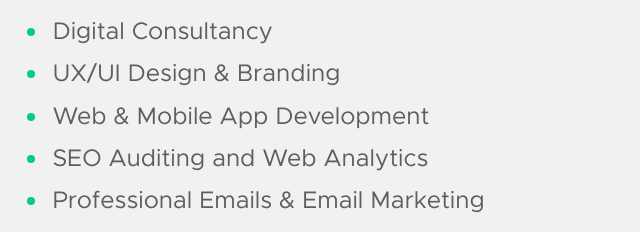
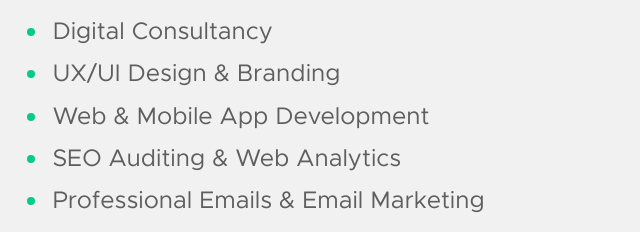
Before and after one commit to izada/onlispear, a plain HTML site: page index.html in a window 1280 px wide. Shown: the part 2120-2352 px from the top of the page, 63-703 px from the left. Drawn offline with Linux system fonts and the light colour scheme; files whose address does not match are found by name.

Commit message:
Update index.html

```diff
--- a/index.html
+++ b/index.html
@@ -153,7 +153,7 @@
                 <li>Digital Consultancy</li>
                 <li>UX/UI Design & Branding</li>
                 <li>Web & Mobile App Development</li>
-                <li>SEO Auditing and Web Analytics</li>
+                <li>SEO Auditing & Web Analytics</li>
                 <li>Professional Emails & Email Marketing</li>
                 <li>Domain Names & Web Hosting</li>
             </ul>
```
